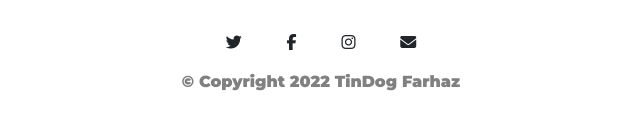
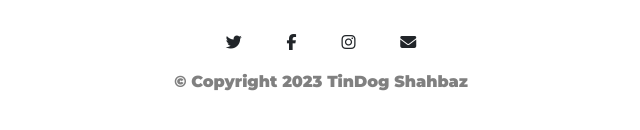
Before and after one commit to Shahbaz1911/tindog, a plain HTML site: page index.html in a window 1280 px wide. Shown: the part 3356-3486 px from the top of the page, 319-959 px from the left. Drawn offline with nearby package versions, Linux system fonts and the light colour scheme.

Commit message:
Update index.html

```diff
--- a/index.html
+++ b/index.html
@@ -274,7 +274,7 @@
     <i class="social-icon fa-brands fa-instagram"></i>
     <i class="social-icon fa-solid fa-envelope"></i>
     <div class="footer">
-      <p>© Copyright 2022 TinDog Farhaz</p>
+      <p>© Copyright 2023 TinDog Shahbaz</p>
     </div>
 
   </footer>
```
